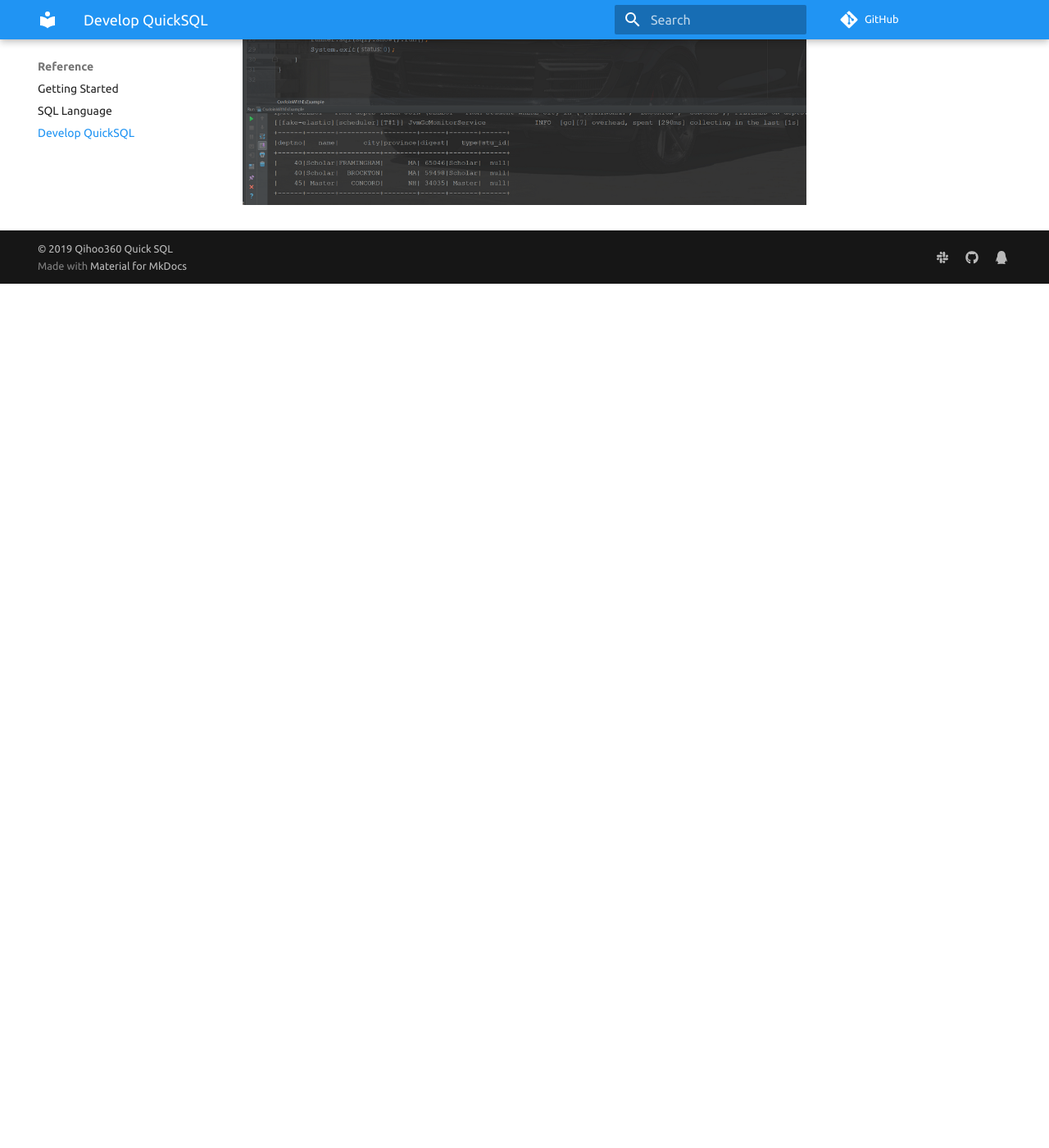
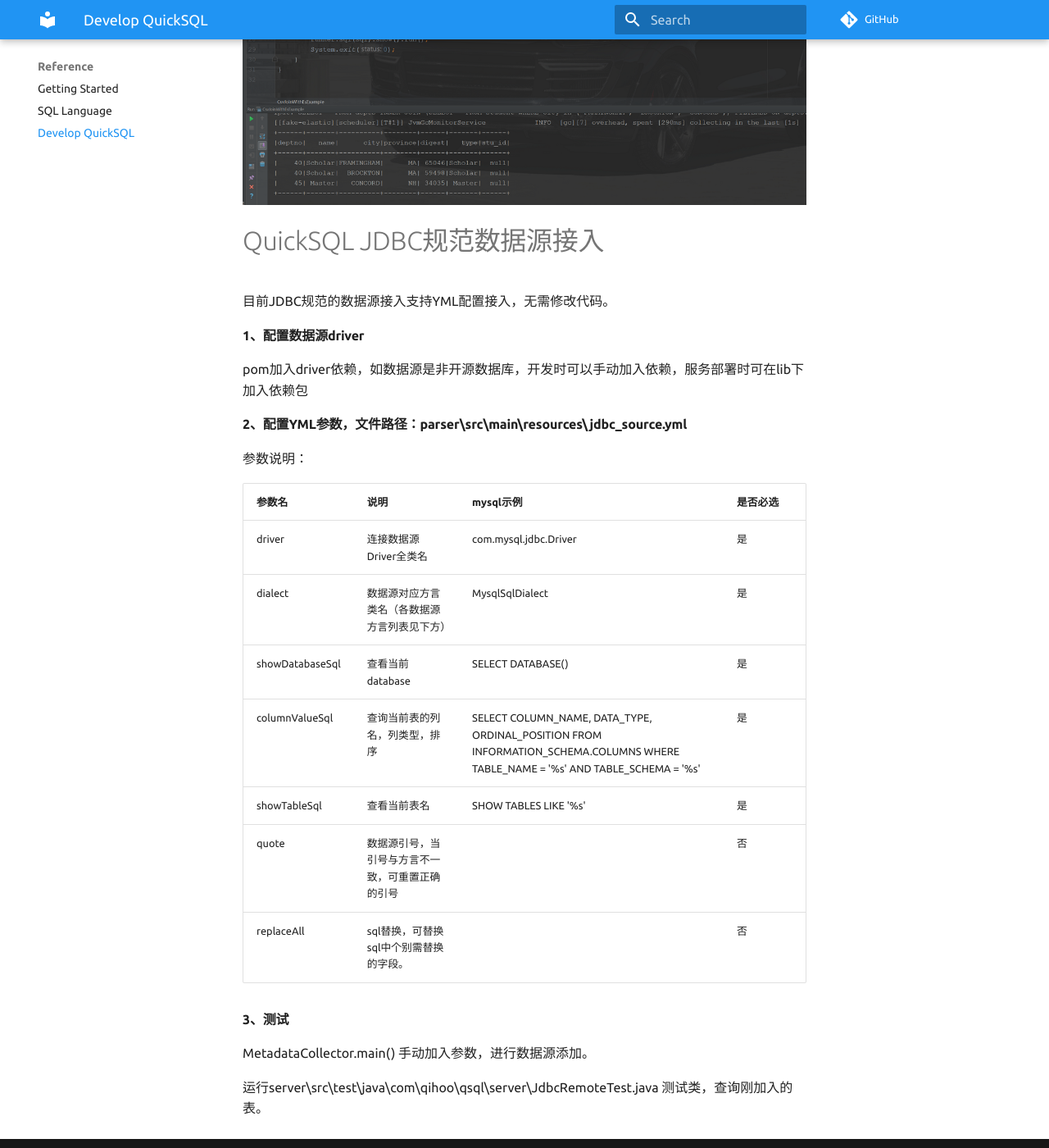
Before and after one commit to Qihoo360/Quicksql, an MkDocs documentation site: the page built from docs/reference/develop.md, in a window 1280 px wide and 1400 px high, scrolled down 2883 px. Shown: the whole window at 82% size. Built offline with MkDocs 1.6.1 and Material for MkDocs 9.7.7, drawn with Linux system fonts in a browser that asks for light colours; comment, search, counter and statistics services are not loaded; before the commit the page ends 3229 px from its top, so only the background shows below that.

```diff
--- a/docs/reference/develop.md
+++ b/docs/reference/develop.md
@@ -29,3 +29,37 @@ ps:混合查询测试
 （6）第六步运行混查example
 
 ![image-20191231172837518](../../images/develop/image-20191231172837518.png)
+
+
+
+# QuickSQL JDBC规范数据源接入
+
+目前JDBC规范的数据源接入支持YML配置接入，无需修改代码。
+
+#### 1、配置数据源driver
+
+pom加入driver依赖，如数据源是非开源数据库，开发时可以手动加入依赖，服务部署时可在lib下加入依赖包
+
+
+
+#### 2、配置YML参数，文件路径：parser\src\main\resources\jdbc_source.yml
+
+参数说明：
+
+| 参数名          | 说明                                             | mysql示例                                                    | 是否必选 |
+| --------------- | ------------------------------------------------ | ------------------------------------------------------------ | -------- |
+| driver          | 连接数据源Driver全类名                           | com.mysql.jdbc.Driver                                        | 是       |
+| dialect         | 数据源对应方言类名（各数据源方言列表见下方）     | MysqlSqlDialect                                              | 是       |
+| showDatabaseSql | 查看当前database                                 | SELECT DATABASE()                                            | 是       |
+| columnValueSql  | 查询当前表的列名，列类型，排序                   | SELECT COLUMN_NAME, DATA_TYPE, ORDINAL_POSITION FROM INFORMATION_SCHEMA.COLUMNS WHERE TABLE_NAME = '%s' AND TABLE_SCHEMA = '%s' | 是       |
+| showTableSql    | 查看当前表名                                     | SHOW TABLES LIKE '%s'                                        | 是       |
+| quote           | 数据源引号，当引号与方言不一致，可重置正确的引号 |                                                              | 否       |
+| replaceAll      | sql替换，可替换sql中个别需替换的字段。           |                                                              | 否       |
+
+
+
+#### 3、测试
+
+MetadataCollector.main() 手动加入参数，进行数据源添加。
+
+运行server\src\test\java\com\qihoo\qsql\server\JdbcRemoteTest.java 测试类，查询刚加入的表。
--- a/parser/src/main/resources/jdbc_source.yml
+++ b/parser/src/main/resources/jdbc_source.yml
@@ -21,9 +21,9 @@ gbase-8s:
 postgresql:
     driver : org.postgresql.Driver
     dialect : PostgresqlSqlDialect
-    showDatabaseSql : select current_schema()
+    showDatabaseSql : select current_database() ||'.'|| current_schema()
     columnValueSql : SELECT COLUMN_NAME, DATA_TYPE, ORDINAL_POSITION FROM INFORMATION_SCHEMA.COLUMNS WHERE TABLE_NAME = '%s' AND TABLE_SCHEMA = '%s'
-    showTableSql : SELECT distinct(table_name) from information_schema.columns WHERE table_name LIKE '%s';
+    showTableSql : select tablename from pg_tables where schemaname = (select current_schema()) and tablename like '%s';
 
 hive-jdbc:
     dialect : HiveSqlDialect
--- a/pom.xml
+++ b/pom.xml
@@ -101,7 +101,7 @@
         <owasp-dependency-check.version>3.3.1</owasp-dependency-check.version>
         <pig.version>0.16.0</pig.version>
         <aggdesigner.version>6.0</aggdesigner.version>
-        <postgresql.version>9.3-1102-jdbc3</postgresql.version>
+        <postgresql.version>9.4-1206-jdbc42</postgresql.version>
         <quidem.version>0.9</quidem.version>
         <scala.version>2.11</scala.version>
         <scott-data-hsqldb.version>0.1</scott-data-hsqldb.version>
```
Also changed, not shown: docs/reference/getting-started.md (+15 -0 lines), docs/zh/reference/getting-started.md (+15 -0 lines), 7 other files.
